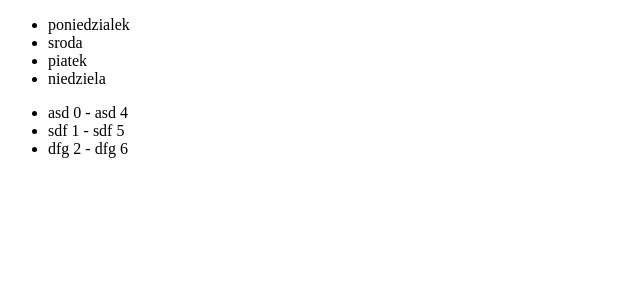
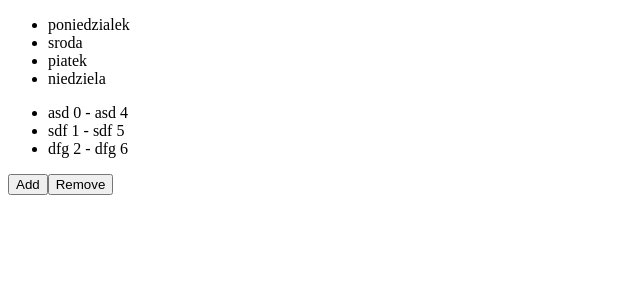
Before and after one commit to MateuszCzo/Angular, an Angular app in the folder angular-kurs/: page / in a window 1280 px wide. Shown: the top 300 px of the page, without its empty margins (0-640 px from the left). Built offline with nearby package versions, Linux system fonts and the light colour scheme.

Commit message:
Wyswietlanie danych - ngIf, then, else, ng-template

```diff
--- a/angular-kurs/src/app/app.component.html
+++ b/angular-kurs/src/app/app.component.html
@@ -10,11 +10,24 @@
     </ul>
   </ng-container>
 
+
+  <ng-container *ngIf="dogs.length > 0; then areDogs; else noDogs"></ng-container>
+
+  <ng-template #areDogs>
     <ul>
       <li *ngFor="let dog of dogs; let i = index">
         {{ dog.name ? dog.name : "Reksio" }}
         {{ i }} - {{ dog.name }} {{ dog.age }}
       </li>
     </ul>
+  </ng-template>
+
+  <ng-template #noDogs>
+    <p>0 dogs</p>
+  </ng-template>
+
+
+  <button (click)="addDogs()" >Add</button>
+  <button (click)="removeDogs()" >Remove</button>
 
 </div>
--- a/angular-kurs/src/app/app.component.ts
+++ b/angular-kurs/src/app/app.component.ts
@@ -17,6 +17,21 @@ export class AppComponent {
       new Dog('dfg', 6)
     )
   }
+
+  addDogs() {
+    if(this.dogs.length > 0) return;
+    this.dogs.push(
+      new Dog('asd', 4),
+      new Dog('sdf', 5),
+      new Dog('dfg', 6)
+    )
+  }
+
+  removeDogs() {
+    if(this.dogs.length == 0) return;
+    this.dogs.splice(0, this.dogs.length);
+  }
+
 }
 
 class Dog {
```
Lines whose indentation alone changed are shown as unchanged.
